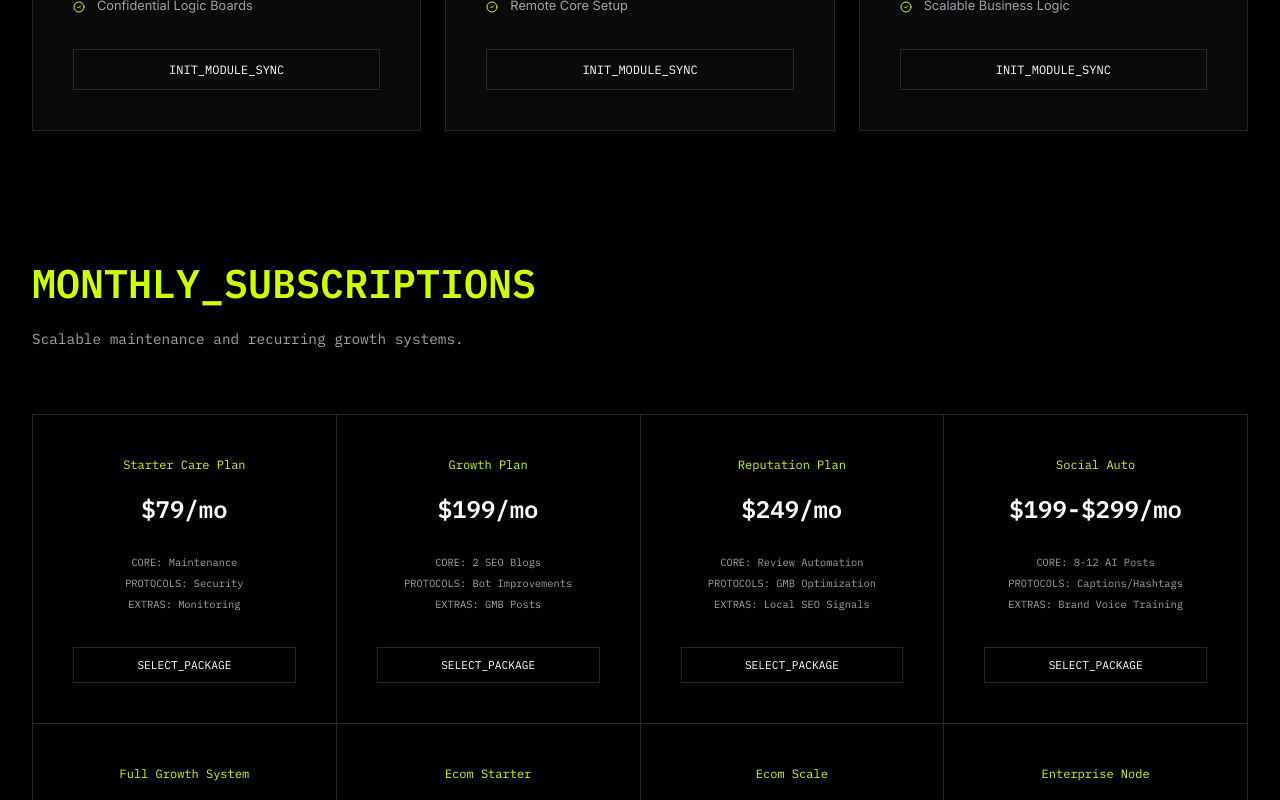
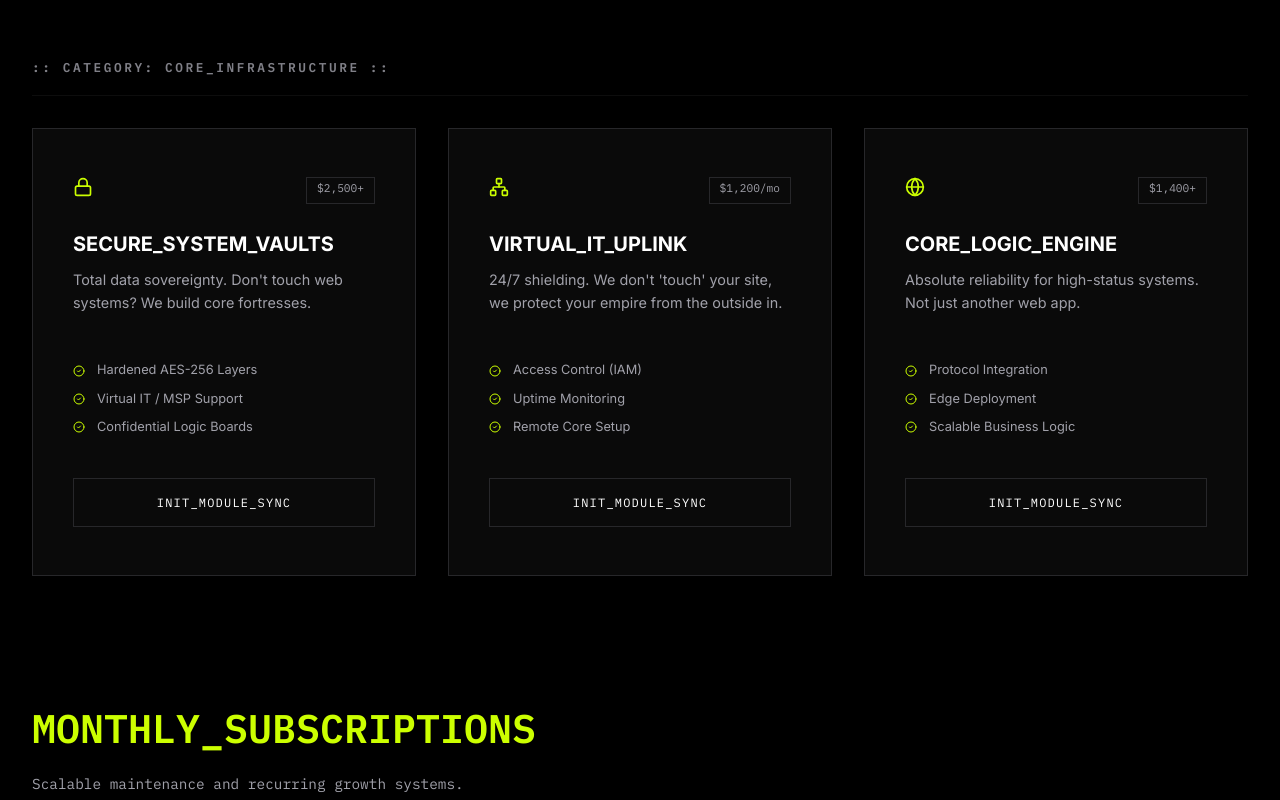
Before and after one commit to Dawgon-ai/404200faceleft, a React (Vite) app: page / in a window 1280 px wide. Shown: the part 3420-4220 px from the top of the page. Built offline with nearby package versions, Linux system fonts and the light colour scheme.

Commit message:
Standardized padding and margins across all service and matrix cards for a proper, equal look. Consolidated duplicate CSS.

```diff
--- a/src/index.css
+++ b/src/index.css
@@ -428,17 +428,34 @@ body {
   font-size: 0.9rem;
 }
 
+.market-focus {
+  margin: 64px 0 32px;
+  border-bottom: 1px solid rgba(255, 255, 255, 0.05);
+  padding-bottom: 16px;
+}
+
+.market-title {
+  font-family: var(--font-mono);
+  font-size: 0.8rem;
+  color: var(--text-secondary);
+  letter-spacing: 0.2em;
+  opacity: 0.8;
+}
+
 .services-grid {
   display: grid;
-  grid-template-columns: repeat(auto-fit, minmax(350px, 1fr));
-  gap: 24px;
+  grid-template-columns: repeat(auto-fit, minmax(380px, 1fr));
+  gap: 32px;
 }
 
 .service-block {
   background: var(--surface);
   border: 1px solid var(--border);
-  padding: 40px;
+  padding: 48px 40px;
   transition: all 0.3s;
+  display: flex;
+  flex-direction: column;
+  height: 100%;
 }
 
 .service-block:hover {
@@ -473,8 +490,9 @@ body {
 .block-subtitle {
   color: var(--text-secondary);
   font-size: 0.9rem;
-  margin-bottom: 24px;
-  height: 40px;
+  line-height: 1.6;
+  margin-bottom: 32px;
+  min-height: 60px;
 }
 
 .block-list {
@@ -496,7 +514,7 @@ body {
 
 .btn-block-action {
   width: 100%;
-  padding: 12px;
+  padding: 16px;
   background: transparent;
   border: 1px solid var(--border);
   color: #fff;
@@ -504,6 +522,8 @@ body {
   font-size: 0.75rem;
   cursor: pointer;
   transition: 0.2s;
+  margin-top: auto;
+  letter-spacing: 0.1em;
 }
 
 .btn-block-action:hover {
@@ -529,9 +549,12 @@ body {
 .testimonial-card {
   background: var(--bg);
   border: 1px solid var(--border);
-  padding: 40px;
+  padding: 48px 40px;
   position: relative;
   transition: all 0.3s ease;
+  display: flex;
+  flex-direction: column;
+  height: 100%;
 }
 
 .testimonial-card:hover {
@@ -709,66 +732,7 @@ body {
   padding-bottom: 120px;
 }
 
-.matrix-grid {
-  display: grid;
-  grid-template-columns: repeat(auto-fit, minmax(250px, 1fr));
-  gap: 1px;
-  background: var(--border);
-  border: 1px solid var(--border);
-}
-
-.matrix-card {
-  background: var(--bg);
-  padding: 40px;
-  text-align: center;
-}
-
-.matrix-name {
-  font-family: var(--font-mono);
-  font-size: 0.75rem;
-  color: var(--accent);
-  margin-bottom: 16px;
-}
-
-.matrix-price {
-  font-size: 1.5rem;
-  font-family: var(--font-mono);
-  font-weight: 700;
-  margin-bottom: 24px;
-}
-
-.matrix-details {
-  font-family: var(--font-mono);
-  font-size: 0.65rem;
-  color: var(--text-secondary);
-  line-height: 2;
-  margin-bottom: 32px;
-}
-
-.btn-matrix {
-  background: transparent;
-  border: 1px solid var(--border);
-  color: #fff;
-  padding: 10px 20px;
-  font-family: var(--font-mono);
-  font-size: 0.7rem;
-  cursor: pointer;
-  transition: 0.2s;
-  width: 100%;
-}
-
-.btn-matrix:hover {
-  background: var(--accent);
-  color: #000;
-  border-color: var(--accent);
-}
-
-/* Protocol Log */
-.protocol-section {
-  padding: 80px 0;
-  background: var(--surface);
-  border-top: 1px solid var(--border);
-}
+
 
 .protocol-log {
   font-family: var(--font-mono);
@@ -1167,8 +1131,11 @@ body {
 
 .matrix-card {
   background: var(--bg);
-  padding: 40px;
+  padding: 48px 32px;
   text-align: center;
+  display: flex;
+  flex-direction: column;
+  height: 100%;
 }
 
 .matrix-name {
@@ -1197,11 +1164,13 @@ body {
   background: transparent;
   border: 1px solid var(--border);
   color: #fff;
-  padding: 10px 20px;
+  padding: 12px 24px;
   font-family: var(--font-mono);
   font-size: 0.7rem;
   cursor: pointer;
   transition: 0.2s;
+  letter-spacing: 0.1em;
+  margin-top: auto;
   width: 100%;
 }
 
```
